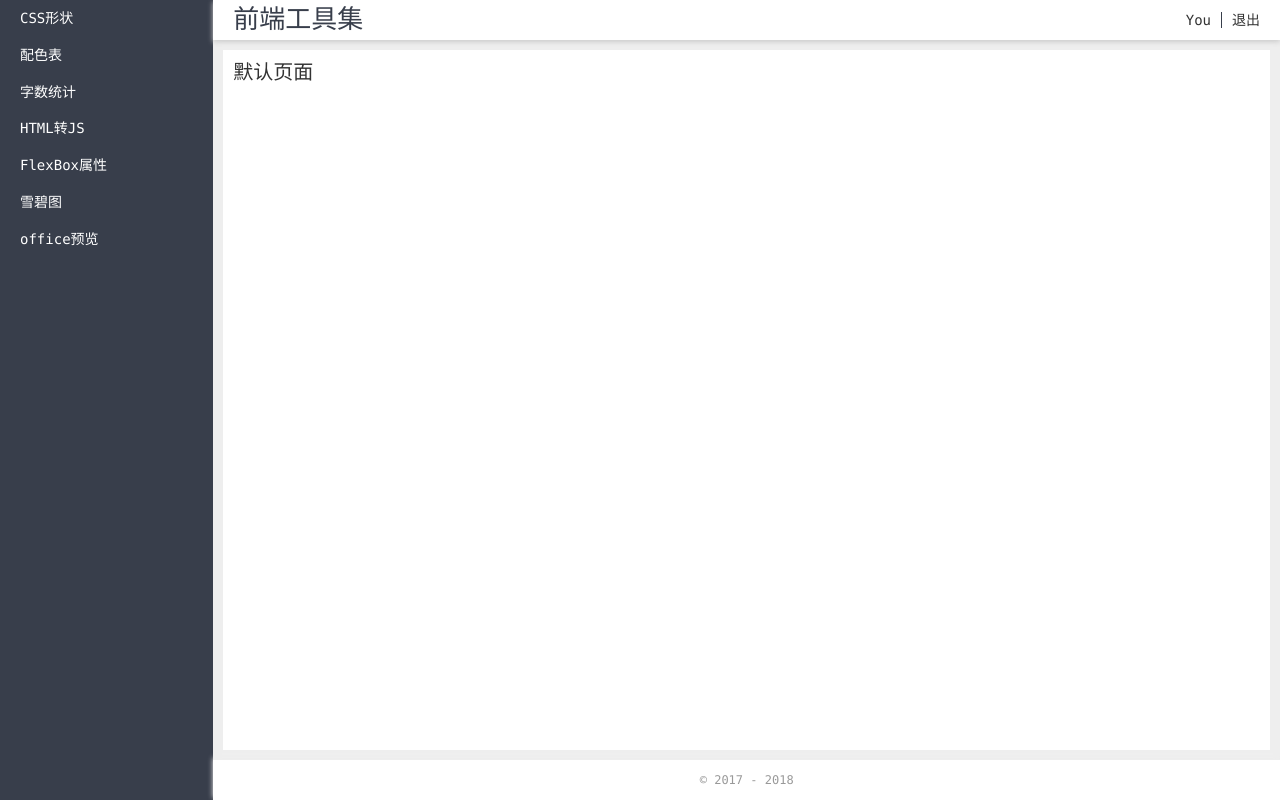
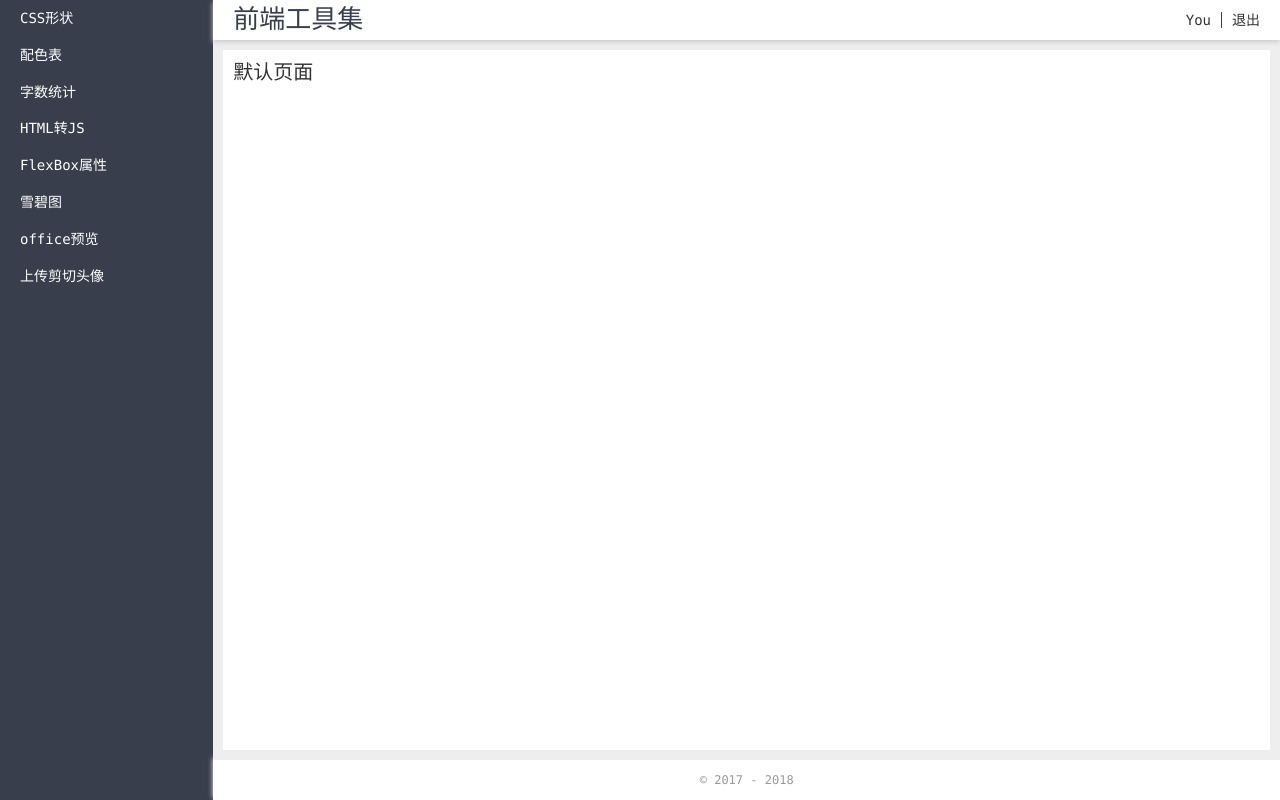
Before and after one commit to you85630/vue-tool, a Vue app: page /#/home/index in a window 1280 px wide. Built offline with nearby package versions, Linux system fonts and the light colour scheme; sample sign-in values are in the browser's storage; a small style sheet from the web is missing.

Commit message:
添加页面

```diff
--- /dev/null
+++ b/src/components/modules/cutCover.vue
@@ -0,0 +1,15 @@
+<template>
+  <div class="cutcover">上传剪切头像</div>
+</template>
+
+<script>
+export default {
+
+}
+</script>
+
+<style lang="scss" scoped>
+.cutcover{
+  font-size: 30px;
+}
+</style>
--- /dev/null
+++ b/src/components/psges/cut-cover.vue
@@ -0,0 +1,18 @@
+<template>
+  <div>
+    <cut-cover></cut-cover>
+  </div>
+</template>
+
+<script>
+import cutCover from 'components/modules/cutCover'
+export default {
+  components: {
+    cutCover
+  }
+}
+</script>
+
+<style lang="scss" scoped>
+
+</style>
--- a/src/router/index.js
+++ b/src/router/index.js
@@ -14,6 +14,7 @@ const webColor = () => import('components/psges/web-color')
 const flexBox = () => import('components/psges/flex-box')
 const spritePic = () => import('components/psges/sprite-pic')
 const showoffice = () => import('components/psges/show-office')
+const cutcover = () => import('components/psges/cut-cover')
 
 const router = new Router({
   routes: [
@@ -75,6 +76,11 @@ const router = new Router({
           path: '/home/showoffice',
           name: 'showoffice',
           component: showoffice
+        },
+        {
+          path: '/home/cutcover',
+          name: 'cutcover',
+          component: cutcover
         }
       ]
     }
--- a/src/vuex/index.js
+++ b/src/vuex/index.js
@@ -32,6 +32,9 @@ export default new Vuex.Store({
       }, {
         name: 'office预览',
         linkto: '/home/showoffice'
+      }, {
+        name: '上传剪切头像',
+        linkto: '/home/cutcover'
       }
     ]
   },
```
